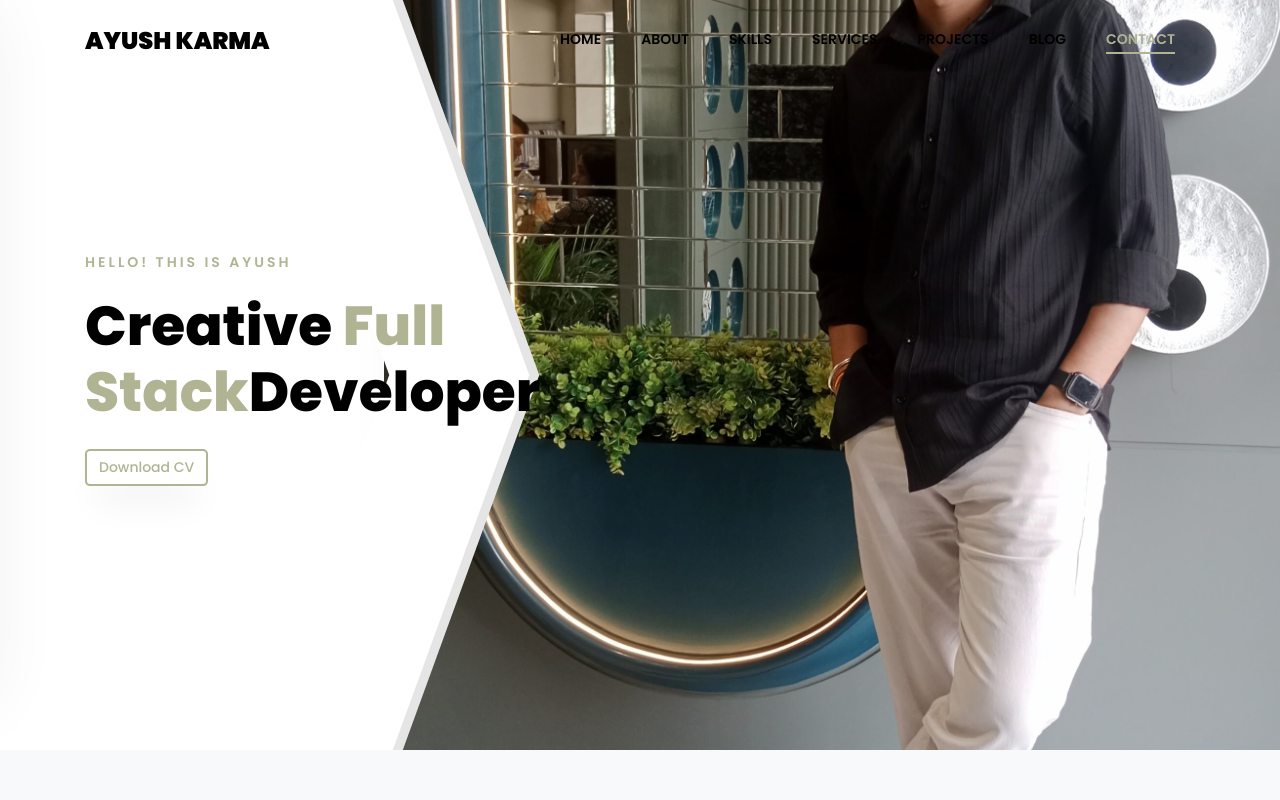
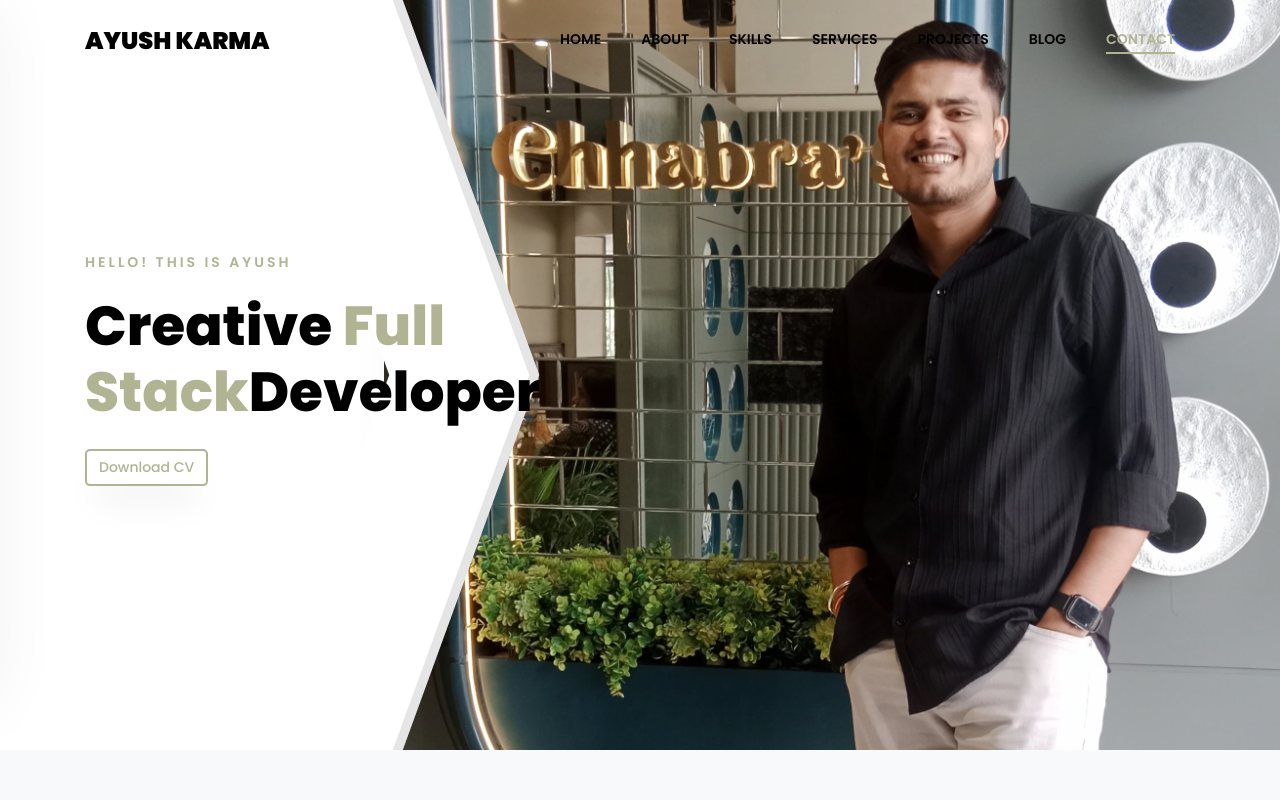
Before and after one commit to Ayushk07/portfolio, a plain HTML site: page index.html in a window 1280 px wide. Shown: the top 800 px of the page. Drawn offline with Linux system fonts and the light colour scheme; some packages are replaced by stand-ins of ours; no server answers; files whose address does not match are found by name.

Commit message:
Update index.html

```diff
--- a/index.html
+++ b/index.html
@@ -44,7 +44,7 @@
 				<div class="overlay"></div>
 				<div class="container-fluid px-md-0">
 					<div class="row d-md-flex no-gutters slider-text align-items-end justify-content-end" data-scrollax-parent="true">
-						<div class="one-third order-md-last img" style="background-image:url(images/me3.jpg);background-repeat: no-repeat;">
+						<div class="one-third order-md-last img" style="background-image:url(images/me3.jpg);background-position: top;background-repeat: no-repeat;">
 							<div class="overlay"></div>
 							<div class="overlay-1"></div>
 						</div>
```
